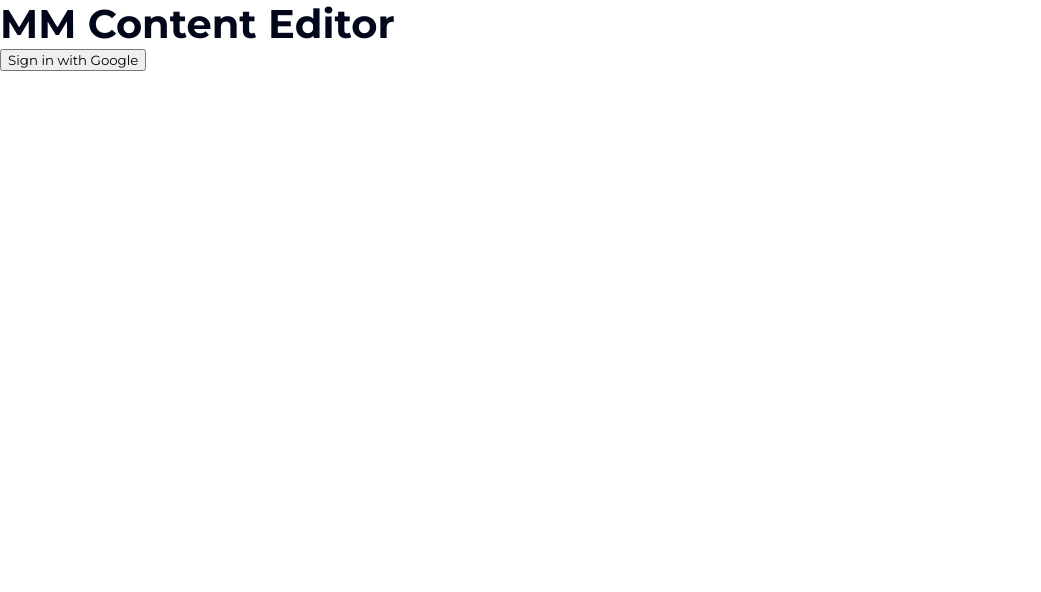
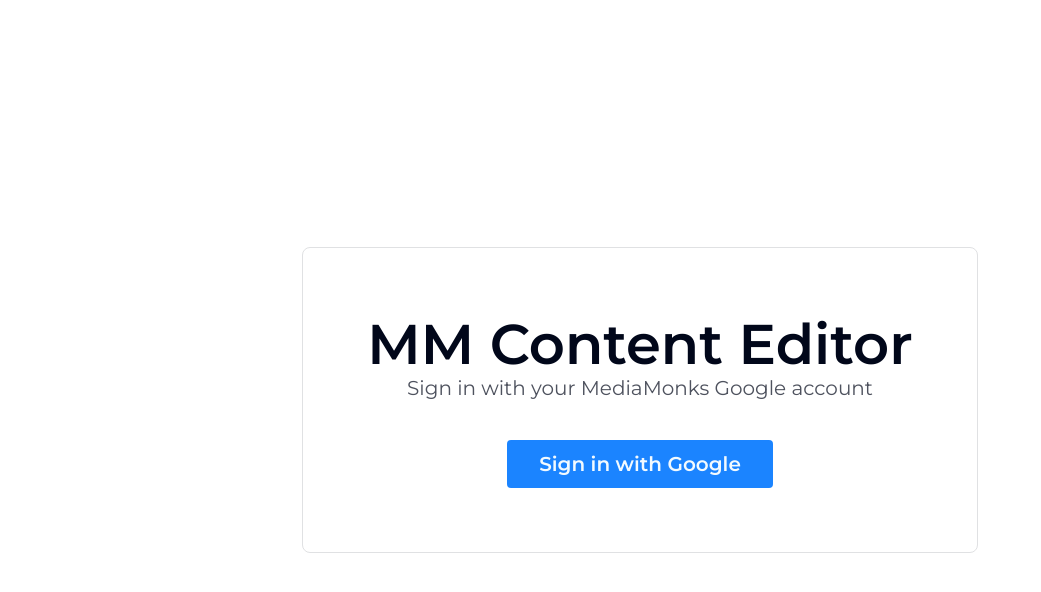
Before and after one commit to mediamonks/contenter, a Vue app in the folder frontend/: page /sign-in in a window 1280 px wide. Shown: the top 592 px of the page, without its empty margins (0-1041 px from the left). Built offline with nearby package versions, Linux system fonts and the light colour scheme.

Commit message:
Style sign in

```diff
--- a/frontend/src/App.vue
+++ b/frontend/src/App.vue
@@ -64,6 +64,8 @@
 .subtitle {
   font-size: 2.5rem;
   line-height: 3rem;
+  font-weight: 400;
+  color: $colorGrey600;
 }
 
 h1 {
--- /dev/null
+++ b/frontend/src/components/general/Button.vue
@@ -0,0 +1,57 @@
+<template>
+  <button
+    class="button"
+    :disabled="loading"
+  >
+    <template v-if="loading">
+      Please wait...
+    </template>
+    <slot v-else />
+  </button>
+</template>
+
+<script lang="ts">
+import { defineComponent } from 'vue';
+
+export default defineComponent({
+  props: {
+    loading: {
+      type: Boolean,
+      default: false,
+    },
+  },
+});
+</script>
+
+<style lang="scss" scoped>
+  @import "~@/assets/scss/variables";
+
+  .button {
+    display: block;
+    background: $colorBlue400;
+    color: $colorBlue050;
+    font-weight: 600;
+    font-size: 2.5rem;
+    line-height: 3rem;
+    padding: 1.5rem 4rem;
+    border: none;
+    border-radius: 0.5rem;
+    cursor: pointer;
+    transition: 0.2s ease-out;
+
+    &:hover {
+      background: $colorBlue300;
+    }
+
+    &:disabled {
+      background: $colorGrey100;
+      color: $colorGrey300;
+      cursor: not-allowed;
+
+      &:hover {
+        background: $colorGrey100;
+        color: $colorGrey300;
+      }
+    }
+  }
+</style>
--- a/frontend/src/views/SignIn.vue
+++ b/frontend/src/views/SignIn.vue
@@ -1,12 +1,24 @@
 <template>
   <div class="sign-in">
     <main>
-      <h1>MM Content Editor</h1>
-      <button @click="handleSignIn">
+      <h1 class="title">
+        MM Content Editor
+      </h1>
+      <h2 class="subtitle">
+        Sign in with your MediaMonks Google account
+      </h2>
+      <Button
+        class="button"
+        :loading="loading"
+        @click="handleSignIn"
+      >
         Sign in with Google
-      </button>
-      <p v-if="error">
-        {{ error }}
+      </Button>
+      <p
+        v-if="error"
+        class="error"
+      >
+        Something went wrong, error: {{ error }}
       </p>
     </main>
   </div>
@@ -16,26 +28,64 @@
 import { defineComponent, ref } from 'vue';
 import router from '@/router';
 import { signIn } from '@/store/user';
+import Button from '@/components/general/Button.vue';
 
 export default defineComponent({
   name: 'SignIn',
+  components: {
+    Button,
+  },
   setup() {
     const error = ref('');
+    const loading = ref(false);
 
     function handleSignIn() {
+      loading.value = true;
       signIn()
         .then(() => {
           router.push('/');
         })
         .catch((err: Error) => {
           error.value = err.message;
+        })
+        .finally(() => {
+          loading.value = false;
         });
     }
 
     return {
       handleSignIn,
       error,
+      loading,
     };
   },
 });
 </script>
+
+<style lang="scss" scoped>
+  @import "~@/assets/scss/variables";
+
+  .sign-in {
+    display: flex;
+    min-height: 100vh;
+    justify-content: center;
+    align-items: center;
+
+    main {
+      display: flex;
+      flex-direction: column;
+      align-items: center;
+      padding: 8rem;
+      border-radius: 1rem;
+      border: 1px solid $colorGrey100;
+
+      .button {
+        margin-top: 5rem;
+      }
+
+      .error {
+        margin-top: 3rem;
+      }
+    }
+  }
+</style>
```
